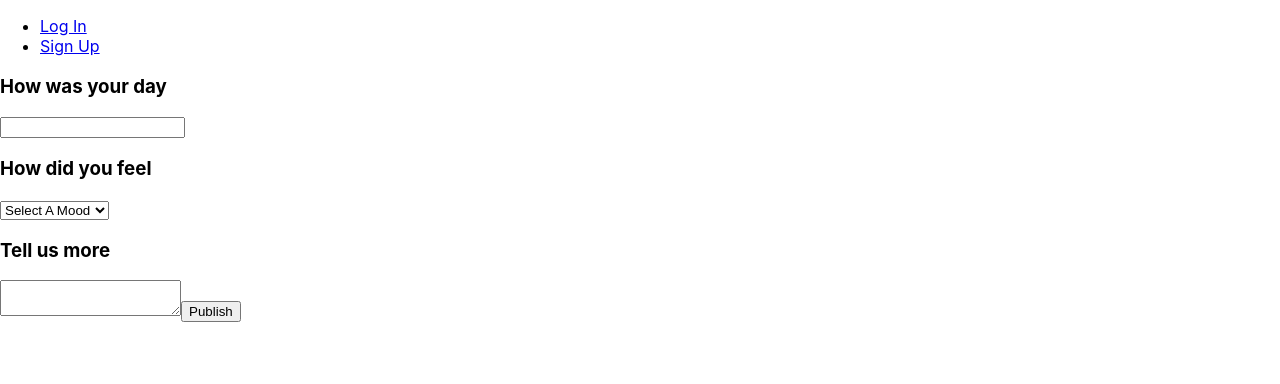
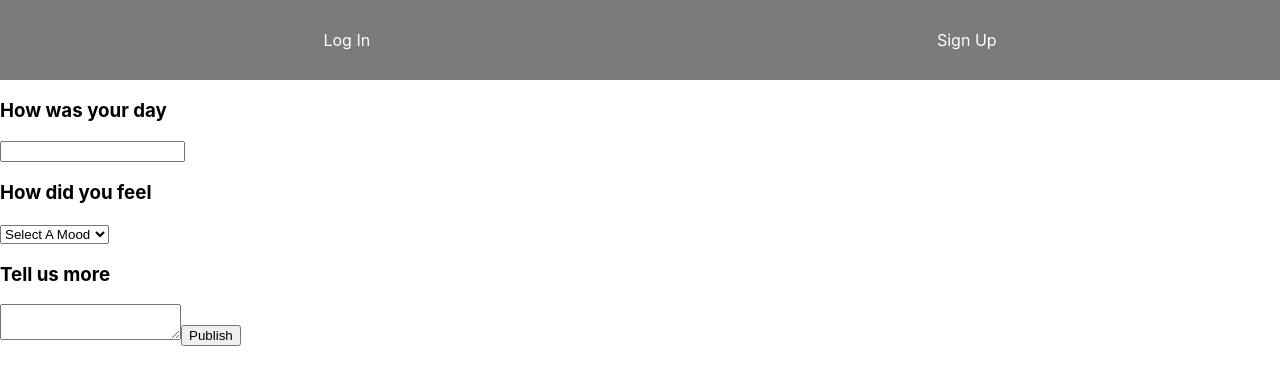
Before and after one commit to Erodri6z/Journal-Front-end, a React (Create React App) app: page /new-entry in a window 1280 px wide. Shown: the top 384 px of the page. Built offline with nearby package versions, Linux system fonts and the light colour scheme; no server answers.

Commit message:
add styling to nav bar

```diff
--- a/package.json
+++ b/package.json
@@ -7,8 +7,7 @@
     "react": "^18.2.0",
     "react-dom": "^18.2.0",
     "react-router-dom": "^6.3.0",
-    "react-scripts": "^2.1.3",
-    "sass": "^1.56.1"
+    "react-scripts": "^2.1.3"
   },
   "scripts": {
     "start": "react-scripts start",
--- /dev/null
+++ b/src/components/NavBar/NavBar.css
@@ -0,0 +1,21 @@
+nav{
+  background-color: rgb(123, 123, 123);
+  padding-top: 30px;
+  padding-bottom: 30px;
+}
+ul{
+  margin: 0;
+  list-style: none;
+  display: flex;
+  justify-content: space-around;
+}
+
+#username{
+  color: white
+}
+
+
+.nav-item{
+  color: white;
+  text-decoration: none;
+}
--- a/src/components/NavBar/NavBar.jsx
+++ b/src/components/NavBar/NavBar.jsx
@@ -1,6 +1,6 @@
 import { Link } from 'react-router-dom'
 import React from 'react'
-import './NavBar.module.scss'
+import './NavBar.css'
 
 const NavBar = ({ user, handleLogout }) => {
   return (
@@ -8,19 +8,19 @@ const NavBar = ({ user, handleLogout }) => {
       {user ?
         <nav>
           <ul>
-            <li>Welcome, {user.name}</li>
-            <li><Link to="/profiles">Profiles</Link></li>
-            <li><Link to="/new-entry">Vent</Link></li>
-            <li><Link to="/journal">Journal</Link></li>
-            <li><Link to="" onClick={handleLogout}>LOG OUT</Link></li>
-            <li><Link to="/changePassword">Change Password</Link></li>
+            <li id='username'>Welcome, {user.name}</li>
+            <li><Link className='nav-item' to="/profiles">Profiles</Link></li>
+            <li><Link className='nav-item' to="/new-entry">Vent</Link></li>
+            <li><Link className='nav-item' to="/journal">Journal</Link></li>
+            <li><Link className='nav-item' to="" onClick={handleLogout}>LOG OUT</Link></li>
+            <li><Link className='nav-item' to="/changePassword">Change Password</Link></li>
           </ul>
         </nav>
       :
         <nav>
           <ul>
-            <li><Link to="/login">Log In</Link></li>
-            <li><Link to="/signup">Sign Up</Link></li>
+            <li><Link className='nav-item' to="/login">Log In</Link></li>
+            <li><Link className='nav-item' to="/signup">Sign Up</Link></li>
           </ul>
         </nav>
       }
--- a/src/pages/JournalEntry/Journal-Entry.jsx
+++ b/src/pages/JournalEntry/Journal-Entry.jsx
@@ -1,4 +1,4 @@
-import { Navigate, useNavigate } from 'react-router-dom'
+import { Navigate } from 'react-router-dom'
 import React, { useState } from 'react'
 
 
@@ -11,7 +11,7 @@ const NoteEntry = (props) => {
   })
 
   const handleChange = (e) => {
-    setFormData({... formData,
+    setFormData({...formData,
       [e.target.name] : e.target.value})
   }
 
```
Also changed, not shown: src/components/NavBar/NavBar.module.scss (deleted), 1 other file (tests, documents, lock files or other folders).
